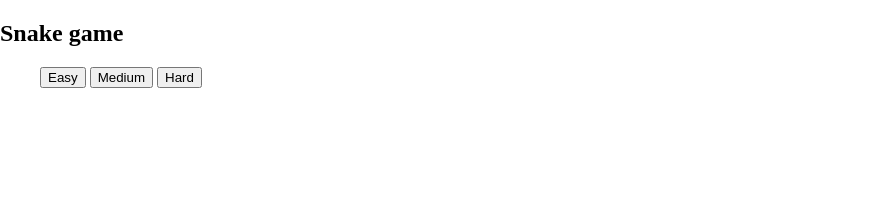
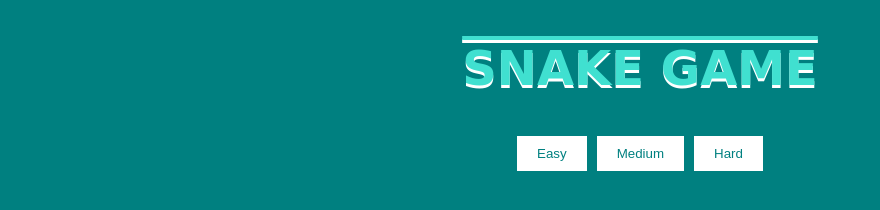
Before and after one commit to Vahagn2001/Snake, a plain HTML site: page index.html in a window 1280 px wide. Shown: the whole page, without its empty margins (0-880 px from the left). Drawn offline with Linux system fonts and the light colour scheme.

Commit message:
change game design

```diff
--- a/index.html
+++ b/index.html
@@ -10,12 +10,12 @@
 
 <body>
     <section class="mode-selection">
-        <h2>Snake game</h2>
+        <h2 class="mode-section__title">Snake game</h2>
 
-        <menu>
-            <button id="easy-btn" type="button">Easy</button>
-            <button id="medium-btn" type="button">Medium</button>
-            <button id="hard-btn" type="button">Hard</button>
+        <menu class="mode-section__menu">
+            <button id="easy-btn" class="mode-section__btn" type="button">Easy</button>
+            <button id="medium-btn" class="mode-section__btn" type="button">Medium</button>
+            <button id="hard-btn" class="mode-section__btn" type="button">Hard</button>
         </menu>
     </section>
 
--- a/script.js
+++ b/script.js
@@ -141,6 +141,6 @@ const easyBtn = document.getElementById("easy-btn");
 const mediumBtn = document.getElementById("medium-btn");
 const hardBtn = document.getElementById("hard-btn");
 
-easyBtn.addEventListener("click", () => startSnakeGame("easy", 300));
-mediumBtn.addEventListener("click", () => startSnakeGame("medium", 300));
-hardBtn.addEventListener("click", () => startSnakeGame("hard", 100));
+easyBtn.addEventListener("click", () => startSnakeGame("easy", 250));
+mediumBtn.addEventListener("click", () => startSnakeGame("medium", 200));
+hardBtn.addEventListener("click", () => startSnakeGame("hard", 150));
--- a/style.css
+++ b/style.css
@@ -6,9 +6,29 @@ body {
     overflow: hidden;
 }
 
+.mode-section__title {
+    display: flex;
+    color: turquoise;
+    justify-content: center;
+    font-size: xxx-large;
+    text-decoration: overline;
+    text-transform: uppercase;
+    font-family: cursive;
+    text-shadow: 0px 3px 0px rgb(255, 255, 255);
+}
+
+.mode-section__menu {
+    display: flex;
+    justify-content: center;
+    align-items: center;
+    gap: 10px;
+    padding-left: 0px;
+}
+
 body {
     margin: 0;
     padding: 0;
+    background: teal;
 }
 
 .game {
@@ -22,32 +42,41 @@ body {
 
     width: 600px;
     height: 600px;
-    background-color: rgb(147, 231, 91);
+    background-color: rgb(0, 59, 59);
 }
 
 .snake-head {
-    background-color: green;
+    background-color: rgb(253, 253, 253);
     z-index: 1;
     border-radius: 50%;
 }
 
+.mode-section__btn {
+    padding: 10px 20px;
+    border: none;
+    color: teal;
+    background-color: white;
+    transition: 0.3s;
+
+    &:hover {
+        opacity: 0.3;
+        color: rgb(0, 0, 0);
+    }
+}
+
 .snake-body {
     border-radius: 50%;
-    background-color: rgb(36, 192, 36);
+    background-color: turquoise;
 }
 
 .food {
-    /* grid-area: 10 / 12; */
-    /* grid-column-start: 12;
-    grid-row-start: 10; */
-
-    background-color: red;
+    background-color: rgb(44, 155, 144);
     border-radius: 50%;
 }
 
 @media only screen and (max-width: 700px) {
     .game {
-        width: 300px;
-        height: 300px;
+        width: 350px;
+        height: 350px;
     }
 }
```
